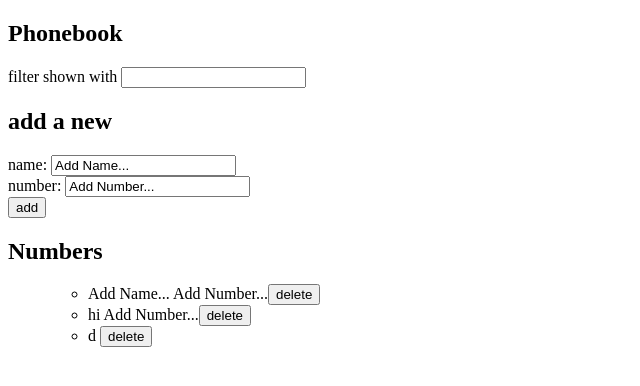
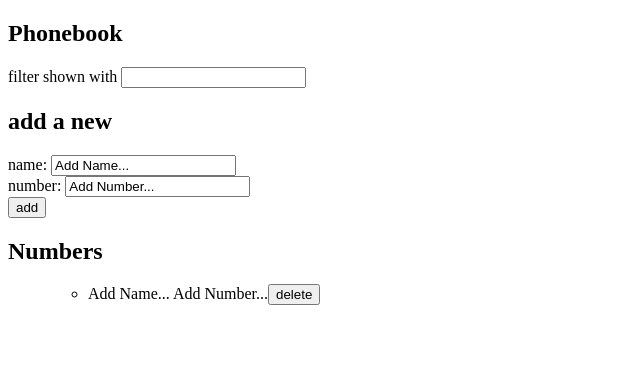
Before and after one commit to shirleyfyx/fullstackopen2023, a React (Create React App) app in the folder phonebook/: page / in a window 1280 px wide. Shown: the top 386 px of the page, without its empty margins (0-640 px from the left). Built offline with nearby package versions, Linux system fonts and the light colour scheme; data requests are answered from the project's data file.

Commit message:
Created Window Confirm method.

```diff
--- a/phonebook/db.json
+++ b/phonebook/db.json
@@ -3,17 +3,7 @@
     {
       "name": "Add Name...",
       "number": "Add Number...",
-      "id": 5
-    },
-    {
-      "name": "hi",
-      "number": "Add Number...",
-      "id": 8
-    },
-    {
-      "name": "d",
-      "number": "",
-      "id": 9
+      "id": 1
     }
   ]
 }
--- a/phonebook/src/App.js
+++ b/phonebook/src/App.js
@@ -67,27 +67,6 @@ const AddPersons = ({newName, newNumber, setNewName, setNewNumber, persons, setP
   )
 }
 
-const toDelete = (id) => {
-  console.log('delete' + id)
-  axios.delete(`http://localhost:3001/persons/${id}`)
-    .then(response => {
-      console.log(response.data);
-    })
-    .catch(error => {
-      console.error(error);
-    });
-}
-
-const Display = ({peopleToDisplay}) => (
-  <ul>
-  {peopleToDisplay.map((person, index) => (
-    <li key={index}>
-      {person.name} {person.number}
-      <button onClick={() => toDelete(person.id)}>  delete</button></li>
-  ))}
-  </ul>
-)
-
 const App = () => {
   const [persons, setPersons] = useState([])
   const [newName, setNewName] = useState('Add Name...')
@@ -128,10 +107,40 @@ const App = () => {
       <h2>Numbers</h2>
       <ul>
         <Display peopleToDisplay = {peopleToDisplay}
-        toDelete={() => toDelete(persons.id)}/>
+        toDelete={(id) => toDelete(persons.id)}/>
       </ul>
     </div>
   )
 }
 
+
+const Display = ({peopleToDisplay, setPersons, persons}) => (
+  <ul>
+  {peopleToDisplay.map((person, index) => (
+    <li key={index}>
+      {person.name} {person.number}
+      <button
+      onClick={() => toDelete(person.id, setPersons, persons)}>  delete</button></li>
+  ))}
+  </ul>
+)
+
+
+const toDelete = (id, setPersons, persons) => {
+  const person = persons.find(n => n.id === id)
+
+  if (window.confirm("Delete" + person.name + "?")) {
+  console.log('delete' + id)
+  axios.delete(`http://localhost:3001/persons/${id}`)
+    .then(response => {
+      console.log(response.data)
+      setPersons(persons.map(person => person.id !== id))
+    })
+    .catch(error => {
+      console.error(error);
+    });
+  }
+}
+
+
 export default App
```
